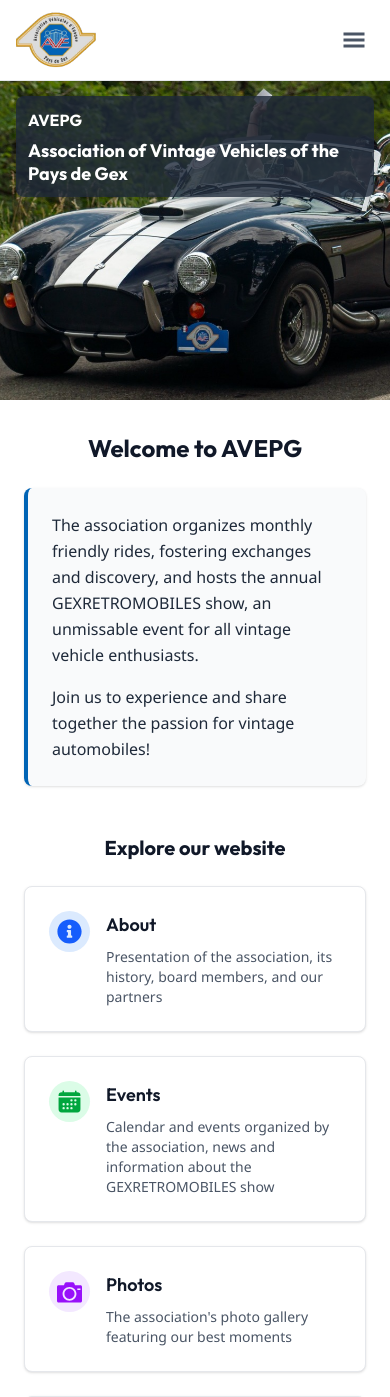
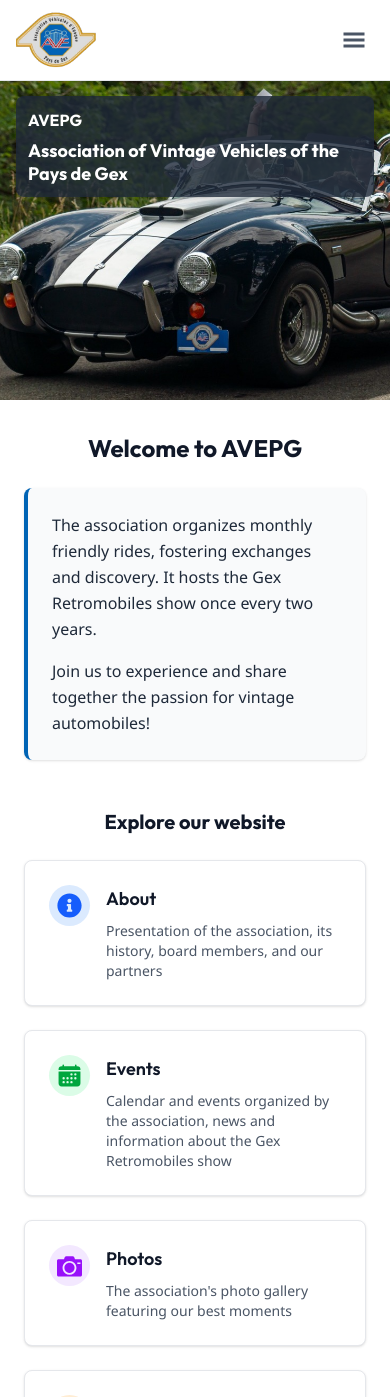
Before and after one commit to Victor-Pavageau/AVEPG, a React (Vite) app: page / in a window 390 px wide. Shown: the top 1397 px of the page. Built offline with nearby package versions, Linux system fonts and the light colour scheme; what i18next-intervalplural-postprocessor would draw is missing.

Commit message:
Feat/user feedbacks (#36)
* feat: change gex retromobiles event case

* feat: change contact informations (address and phone)

* feat: fix labels

```diff
--- a/src/components/about/PresentationSection.tsx
+++ b/src/components/about/PresentationSection.tsx
@@ -59,9 +59,6 @@ export function PresentationSection(): JSX.Element {
                 </li>
               ))}
             </ul>
-            <p className='text-base md:text-lg leading-relaxed mt-6 italic text-gray-700'>
-              {t('about.presentation.spirit')}
-            </p>
           </Card>
         </div>
         <div className='lg:order-1 flex justify-center lg:justify-start'>
--- a/src/components/contact/ContactMap.tsx
+++ b/src/components/contact/ContactMap.tsx
@@ -26,7 +26,7 @@ export function ContactMap(): JSX.Element {
 
       <div className='hidden sm:block w-full rounded-lg overflow-hidden shadow-sm border border-gray-200'>
         <iframe
-          src='https://www.google.com/maps/embed?pb=!1m17!1m11!1m3!1d126.8637920945285!2d6.058624590047473!3d46.332800889605394!2m2!1f349.3058737457088!2f45!3m2!1i1024!2i768!4f35!3m3!1m2!1s0x478c6030ccec3b5b%3A0x9104b86e8a5c639a!2sMairie!5e1!3m2!1sfr!2sfr!4v1760886824708!5m2!1sfr!2sfr'
+          src='https://www.google.com/maps/embed?pb=!1m18!1m12!1m3!1d3608.2323915436214!2d6.06316837706711!3d46.33773457110171!2m3!1f0!2f0!3f0!3m2!1i1024!2i768!4f13.1!3m3!1m2!1s0x478c6069b42b9af1%3A0x203c35f76154d955!2s99%20Rue%20de%20l&#39;Oudar%2C%2001170%20Gex!5e1!3m2!1sfr!2sfr!4v1761684998608!5m2!1sfr!2sfr'
           width='100%'
           height='280'
           style={{ border: 0 }}
--- a/src/translations/en.json
+++ b/src/translations/en.json
@@ -5,7 +5,7 @@
     "welcome": {
       "title": "Welcome to AVEPG",
       "intro": "Welcome to the AVEPG website - Association of Vintage Vehicles of the Pays de Gex. Founded in 1991, AVEPG brings together enthusiasts and owners of vintage vehicles, with the mission to preserve, promote and share our region's automotive heritage.",
-      "description": "The association organizes monthly friendly rides, fostering exchanges and discovery, and hosts the annual GEXRETROMOBILES show, an unmissable event for all vintage vehicle enthusiasts.",
+      "description": "The association organizes monthly friendly rides, fostering exchanges and discovery. It hosts the Gex Retromobiles show once every two years.",
       "callToAction": "Join us to experience and share together the passion for vintage automobiles!"
     },
     "navigation": {
@@ -16,7 +16,7 @@
       },
       "events": {
         "title": "Events",
-        "description": "Calendar and events organized by the association, news and information about the GEXRETROMOBILES show"
+        "description": "Calendar and events organized by the association, news and information about the Gex Retromobiles show"
       },
       "photos": {
         "title": "Photos",
@@ -41,8 +41,7 @@
         "Conviviality and pleasure of sharing unique moments",
         "Mutual aid and solidarity between members",
         "Openness to all enthusiasts, regardless of their vehicle"
-      ],
-      "spirit": "Each meeting is placed under the sign of conviviality and mutual aid, allowing everyone to share their knowledge, experiences and forge bonds of friendship around a common passion."
+      ]
     },
     "leadership": {
       "title": "Board members and official information",
@@ -72,7 +71,7 @@
       "pastShort": "Past",
       "upcoming": "Upcoming events",
       "upcomingShort": "Upcoming",
-      "gexRetromobiles": "GEXRETROMOBILES",
+      "gexRetromobiles": "Gex Retromobiles",
       "gexRetromobilesShort": "Gex"
     },
     "eventCard": {
@@ -80,11 +79,11 @@
       "viewLess": "View less"
     },
     "gexRetromobilesCard": {
-      "title": "Don't miss anything about GEXRETROMOBILES",
+      "title": "Don't miss anything about Gex Retromobiles",
       "description": "Follow us on Facebook and Instagram for announcements, schedules and photos.",
       "facebook": "Facebook",
       "instagram": "Instagram",
-      "placeholderTitle": "GEXRETROMOBILES",
+      "placeholderTitle": "Gex Retromobiles",
       "placeholderDescription": "Information coming soon. Find the latest news on our social networks."
     }
   },
--- a/src/translations/fr.json
+++ b/src/translations/fr.json
@@ -5,7 +5,7 @@
     "welcome": {
       "title": "Bienvenue sur le site de l'AVEPG",
       "intro": "Bienvenue sur le site de l'AVEPG - Association Véhicule d'Époque du Pays de Gex. Fondée en 1991, l'AVEPG rassemble les passionnés et propriétaires de véhicules anciens, avec pour mission de préserver, valoriser et partager le patrimoine automobile de notre région.",
-      "description": "L'association propose chaque mois des balades conviviales, favorisant les échanges et la découverte, et organise le salon annuel GEXRETROMOBILES, un rendez-vous incontournable pour tous les amateurs de véhicules historiques.",
+      "description": "L'association propose chaque mois des balades conviviales, favorisant les échanges et la découverte. Elle organise le salon Gex Retromobiles une fois tous les deux ans.",
       "callToAction": "Rejoignez-nous pour vivre et transmettre ensemble la passion de l'automobile d'époque !"
     },
     "navigation": {
@@ -16,7 +16,7 @@
       },
       "events": {
         "title": "Événements",
-        "description": "Calendrier et événements organisés par l'association, actualités et informations sur le salon GEXRETROMOBILES"
+        "description": "Calendrier et événements organisés par l'association, actualités et informations sur le salon Gex Rétromobiles"
       },
       "photos": {
         "title": "Photos",
@@ -41,8 +41,7 @@
         "Convivialité et plaisir de partager des moments uniques",
         "Entraide et solidarité entre membres",
         "Ouverture à tous les amateurs, quel que soit leur véhicule"
-      ],
-      "spirit": "Chaque rencontre est placée sous le signe de la convivialité et de l'entraide, permettant à chacun de partager ses connaissances, ses expériences et de tisser des liens d'amitié autour d'une passion commune."
+      ]
     },
     "leadership": {
       "title": "Membres de la direction et informations officielles",
@@ -72,7 +71,7 @@
       "pastShort": "Passés",
       "upcoming": "Événements à venir",
       "upcomingShort": "À venir",
-      "gexRetromobiles": "GEXRETROMOBILES",
+      "gexRetromobiles": "Gex Rétromobiles",
       "gexRetromobilesShort": "Gex"
     },
     "eventCard": {
@@ -80,11 +79,11 @@
       "viewLess": "Voir moins"
     },
     "gexRetromobilesCard": {
-      "title": "Ne manquez rien du GEXRETROMOBILES",
+      "title": "Ne manquez rien du Gex Rétromobiles",
       "description": "Suivez-nous sur Facebook et Instagram pour toutes les annonces, horaires et photos.",
       "facebook": "Facebook",
       "instagram": "Instagram",
-      "placeholderTitle": "GEXRETROMOBILES",
+      "placeholderTitle": "Gex Rétromobiles",
       "placeholderDescription": "Informations à venir. Retrouvez-nous sur les réseaux sociaux pour les dernières nouvelles."
     }
   },
```
